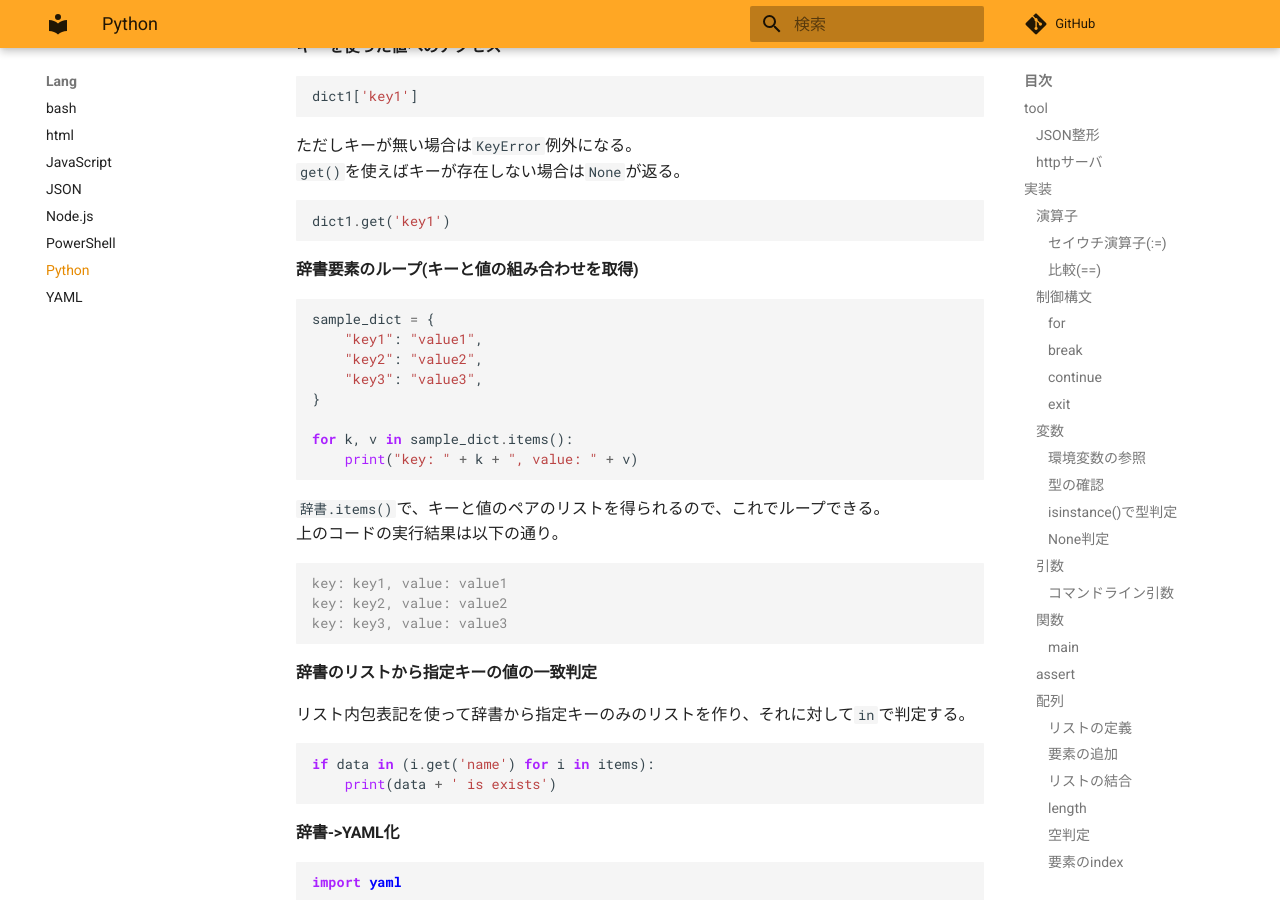
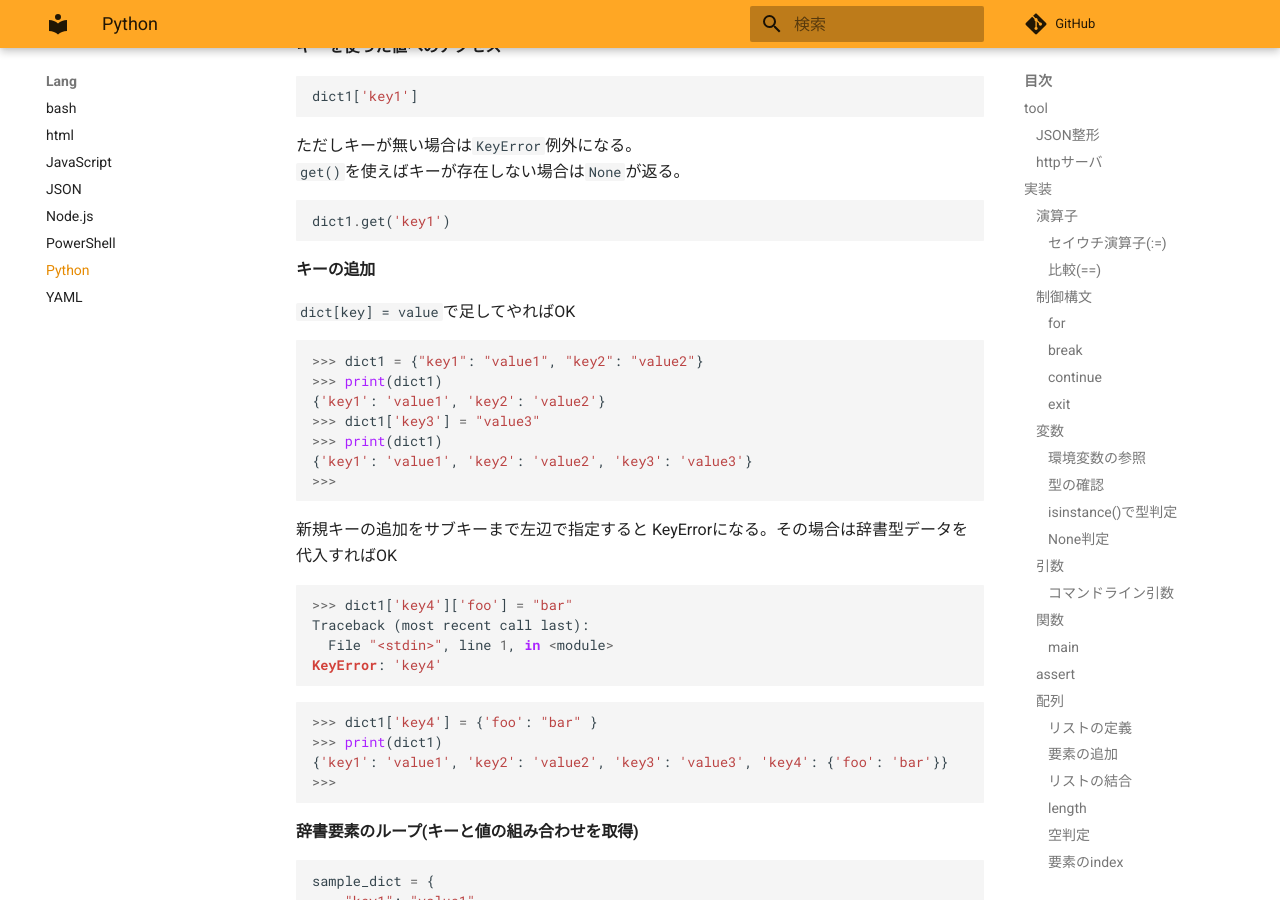
Before and after one commit to zaki-lknr/docs, an MkDocs documentation site: the page built from docs/lang/python.md, in a window 1280 px wide and 900 px high, scrolled down 7505 px. Built offline with MkDocs 1.6.1 and Material for MkDocs 9.7.7, drawn with Linux system fonts in a browser that asks for light colours; comment, search, counter and statistics services are not loaded.

Commit message:
add: lang/python: 辞書のキー追加

````diff
--- a/docs/lang/python.md
+++ b/docs/lang/python.md
@@ -399,6 +399,36 @@ dict1['key1']
 
 ```py
 dict1.get('key1')
+```
+
+#### キーの追加
+
+`dict[key] = value`で足してやればOK
+
+```py
+>>> dict1 = {"key1": "value1", "key2": "value2"}
+>>> print(dict1)
+{'key1': 'value1', 'key2': 'value2'}
+>>> dict1['key3'] = "value3"
+>>> print(dict1)
+{'key1': 'value1', 'key2': 'value2', 'key3': 'value3'}
+>>>
+```
+
+新規キーの追加をサブキーまで左辺で指定すると KeyErrorになる。その場合は辞書型データを代入すればOK
+
+```py
+>>> dict1['key4']['foo'] = "bar"
+Traceback (most recent call last):
+  File "<stdin>", line 1, in <module>
+KeyError: 'key4'
+```
+
+```py
+>>> dict1['key4'] = {'foo': "bar" }
+>>> print(dict1)
+{'key1': 'value1', 'key2': 'value2', 'key3': 'value3', 'key4': {'foo': 'bar'}}
+>>>
 ```
 
 #### 辞書要素のループ(キーと値の組み合わせを取得)
````
